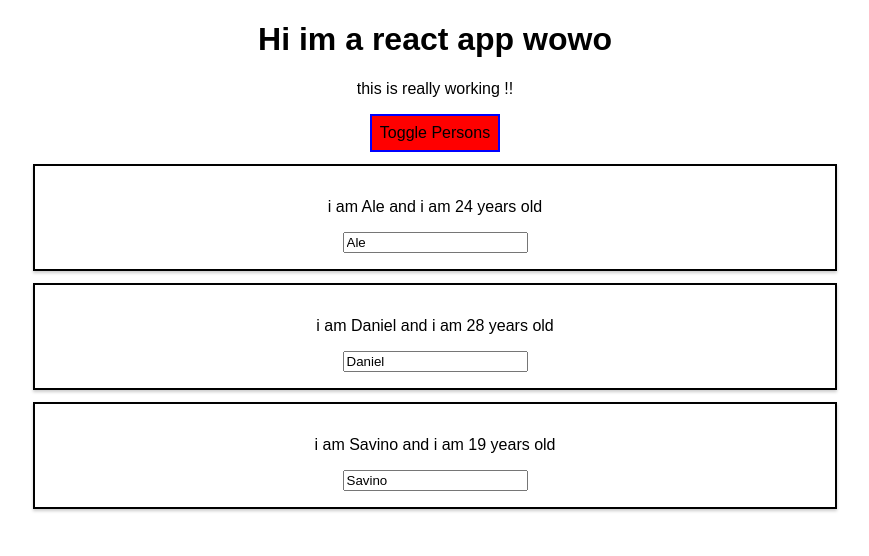
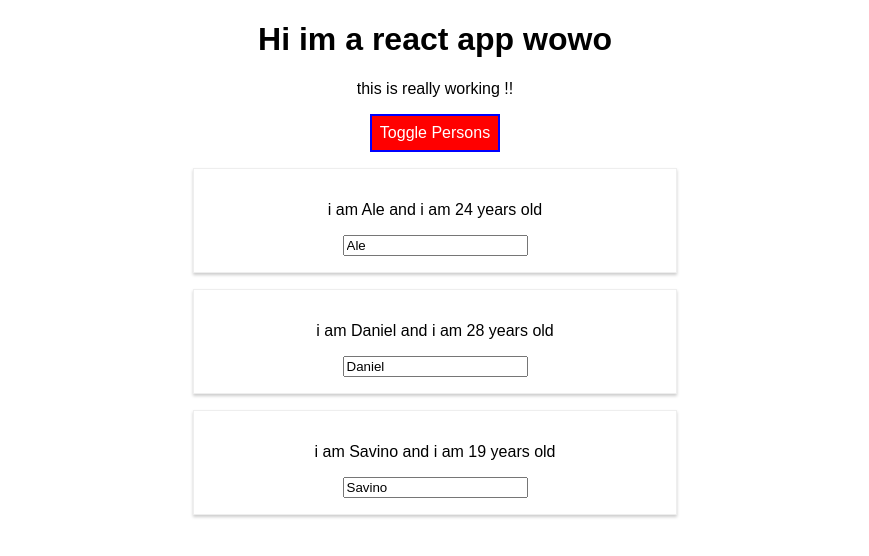
Before and after one commit to AlesandroMarques/sec5-react-complete-guide, a React (Create React App) app: page / in a window 1280 px wide. Both pictures are taken after a click on the button "Toggle Persons". Shown: the top 556 px of the page, without its empty margins (205-1074 px from the left). Built offline with nearby package versions, Linux system fonts and the light colour scheme.

Commit message:
sytyled compoents

```diff
--- a/package.json
+++ b/package.json
@@ -5,7 +5,8 @@
   "dependencies": {
     "react": "^16.13.1",
     "react-dom": "^16.13.1",
-    "react-scripts": "1.1.5"
+    "react-scripts": "1.1.5",
+    "styled-components": "^5.1.1"
   },
   "scripts": {
     "start": "react-scripts start",
--- a/src/App.js
+++ b/src/App.js
@@ -1,7 +1,26 @@
 import React, { Component } from 'react';
+import styled from 'styled-components'
 import './App.css';
 import PersonComp from './Person/Person'
-import person from './Person/Person';
+
+
+
+
+const StyledButton = styled.button`
+background-color: ${props => props.changeColors ? 'red' : 'green'};
+color: white;
+font: inherit;
+border: 2px solid blue;
+padding: 8px;
+cursor: pointer;
+
+&:hover{
+  background-color: ${props => props.changeColors ? 'salmon' : 'lightgreen'};
+  color: black;
+
+}
+`;
+
 
 class App extends Component {
 
@@ -91,7 +110,8 @@
         font: 'inherit',
         border:'2px solid blue',
         padding: '8px',
-        cursor: 'pointer'
+        cursor: 'pointer',
+
 
       };
 
@@ -134,9 +154,9 @@
       <div className="App">
         <h1>Hi im a react app wowo </h1>
         <p className = {pCssClasses.join(' ')}>this is really working !!</p>
-        <button
-        style = {style}
-        onClick={this.togglePersonsHandler}>Toggle Persons</button>
+        <StyledButton
+        changeColors = {this.state.showPersons}
+        onClick={this.togglePersonsHandler}>Toggle Persons</StyledButton>
         {personsOutput}
       </div>
     );
--- a/src/Person/Person.css
+++ b/src/Person/Person.css
@@ -1,9 +1,16 @@
 .Person{
     width:60%;
-    margin:12px auto;
-    border: 2px solid black;
+    margin:16px auto;
+    border: 1px solid #eee;
     box-shadow: 0 2px 3px #ccc;
     padding:16px;
     text-align: center;
 
 }
+
+@media (min-width: 500px){
+    .Person{
+        width:450px;
+
+    }
+}
--- a/src/Person/Person.js
+++ b/src/Person/Person.js
@@ -1,15 +1,34 @@
 // ES6 create funtion without using function keyword
 import React from 'react';
-import './Person.css';
+import styled from 'styled-components'
+//import './Person.css';
+
+//const StyledDiv = props => styled.div`
+// create react componoent to hold this styled div
+//, dont need StyledDiv = props => styled.div` becuase styled dic retyurns a react compoent so can just assign with =
+const StyledDiv =  styled.div`
+width:60%;
+margin:16px auto;
+border: 1px solid #eee;
+box-shadow: 0 2px 3px #ccc;
+padding:16px;
+text-align: center;
+
+@media (min-width: 600px){
+    width:450px;
+
+}
+`
 
 const person = (props) => {
 return (
-<div className="Person">
+//<div className="Person">
+<StyledDiv>
 <p onClick={props.click}>i am {props.name} and i am {props.age} years old </p>
 <p> {props.children}</p>
 <input type="text" onChange={props.changed}  value={props.name}/>
-</div>
-
+</StyledDiv>
+//</div>
     );
 
 
```
Also changed, not shown: 1 other file (tests, documents, lock files or other folders).
